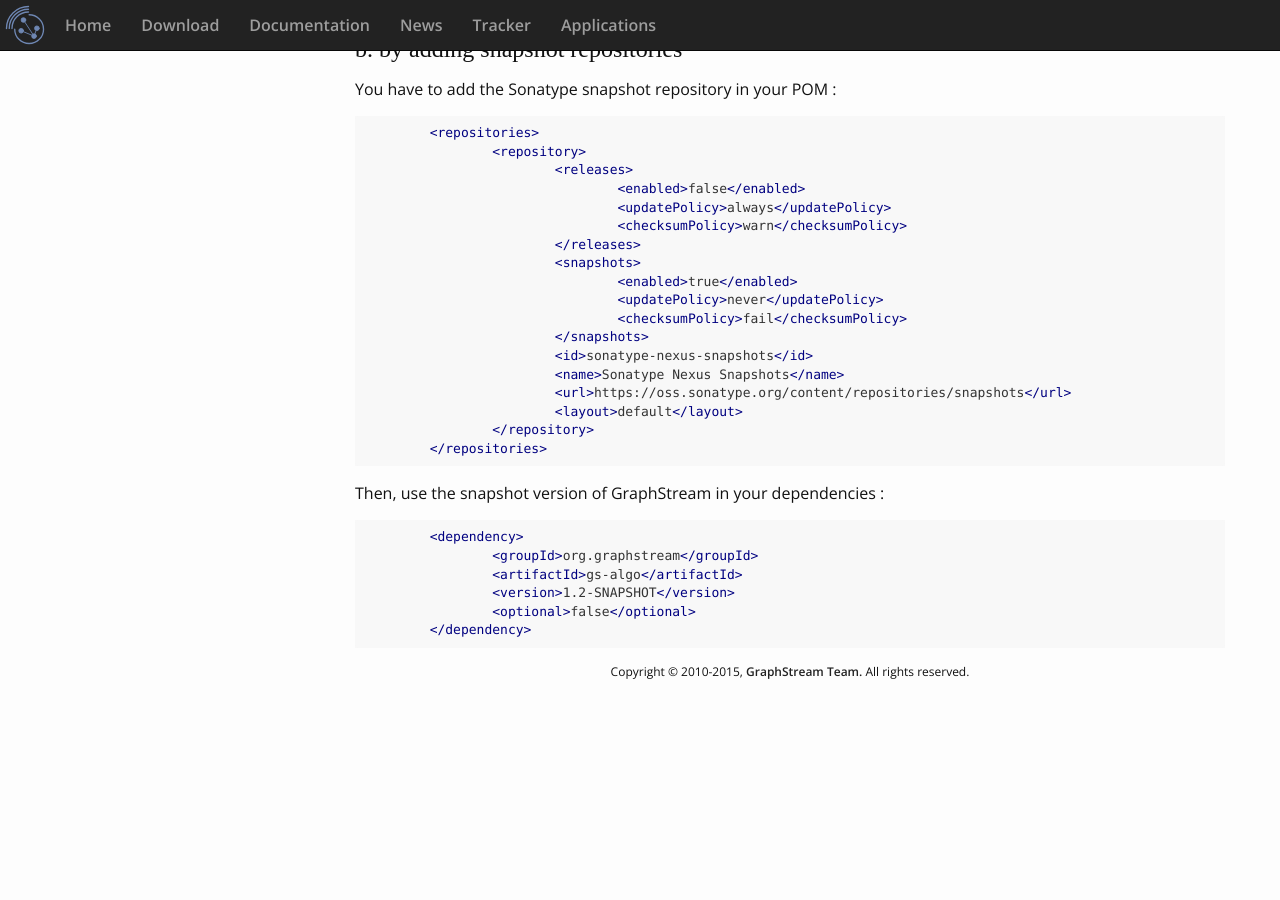
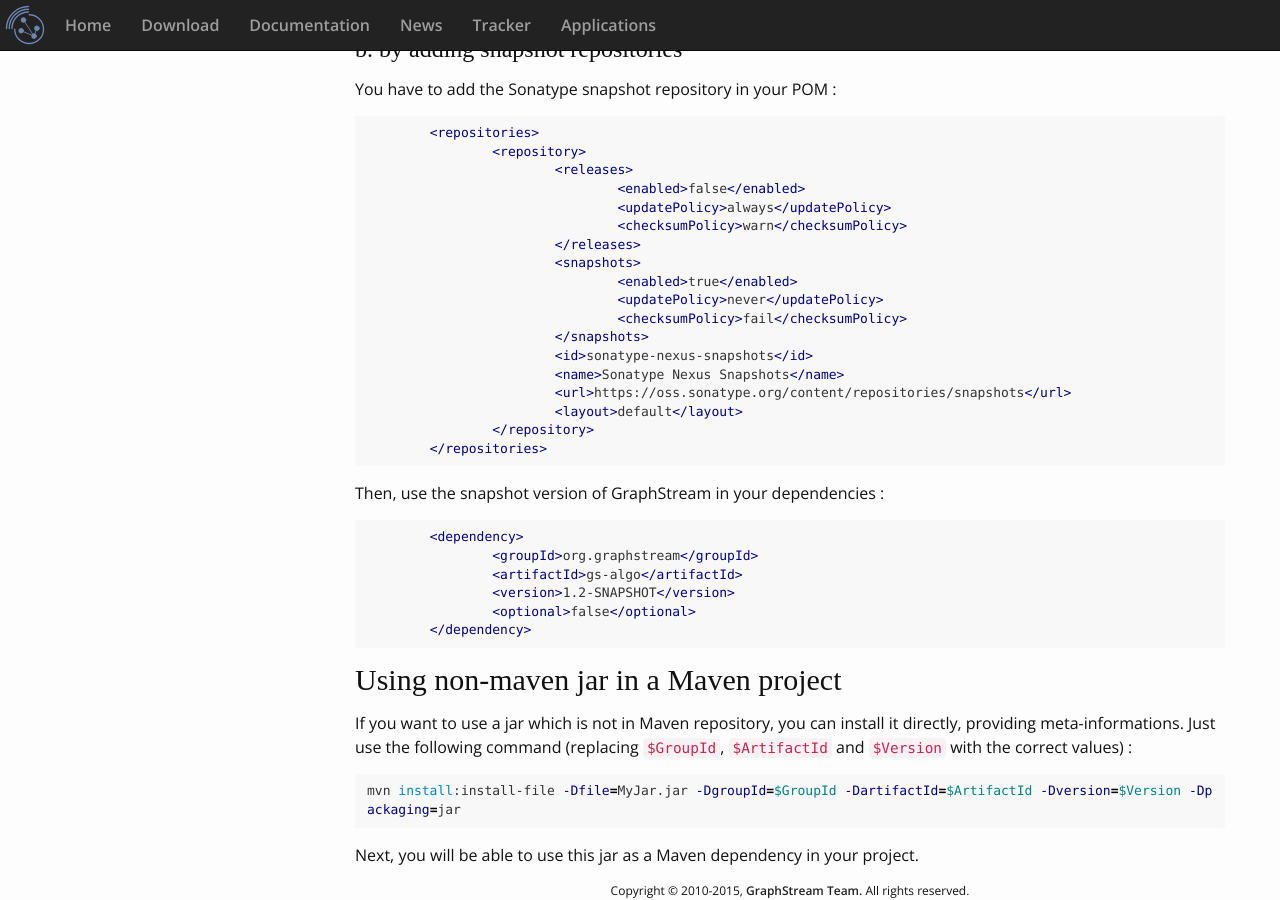
Before and after one commit to graphstream/graphstream.github.io, a Jekyll site: the page built from doc/Tutorials/graphstream-and-maven.md, in a window 1280 px wide and 900 px high, scrolled down 5922 px. Built offline with Jekyll 4.4.1, drawn with Linux system fonts in a browser that asks for light colours; some web fonts are replaced; before the commit the page ends 6603 px from its top, so only the background shows below that.

Commit message:
Update graphstream-and-maven.md
Add tips to install jar in Maven.

````diff
--- a/doc/Tutorials/graphstream-and-maven.md
+++ b/doc/Tutorials/graphstream-and-maven.md
@@ -110,7 +110,6 @@ mvn install
 
 This will compile, package and install the project into your local
 repository, so it will reachable by other project.
-
 
 ### Install ``gs-core`` and other modules
 
@@ -343,3 +342,12 @@ Then, use the snapshot version of GraphStream in your dependencies :
 		<optional>false</optional>
 	</dependency>
 ```
+
+## Using non-maven jar in a Maven project
+
+If you want to use a jar which is not in Maven repository, you can install it directly, providing meta-informations. Just use the following command (replacing `$GroupId`, `$ArtifactId` and `$Version` with the correct values) :
+
+```bash
+mvn install:install-file -Dfile=MyJar.jar -DgroupId=$GroupId -DartifactId=$ArtifactId -Dversion=$Version -Dpackaging=jar
+```
+Next, you will be able to use this jar as a Maven dependency in your project.
````
